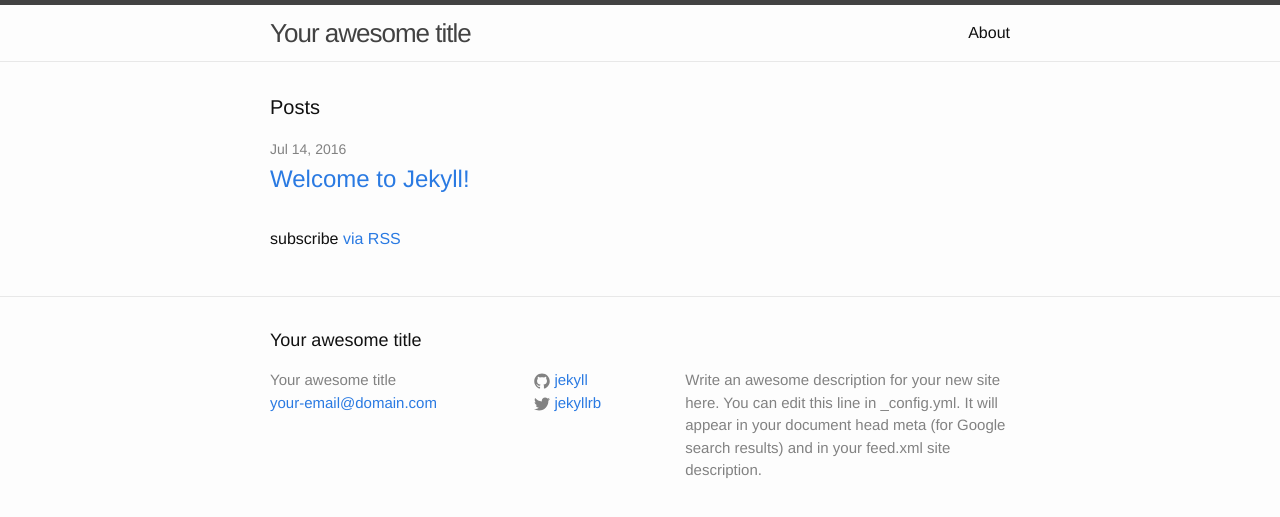
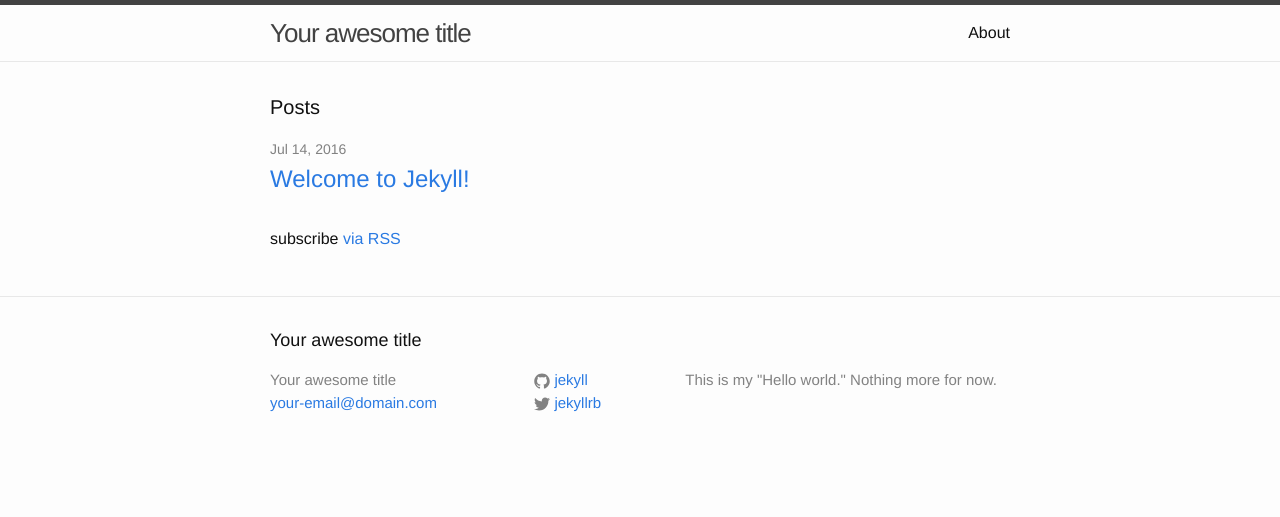
Before and after one commit to kerlich/kerlich.github.io, a Jekyll site: the page built from index.html, in a window 1280 px wide. Shown: the top 517 px of the page. Built offline with Jekyll 4.4.1, drawn with Linux system fonts in a browser that asks for light colours.

Commit message:
Update _config.yml

```diff
--- a/_config.yml
+++ b/_config.yml
@@ -9,9 +9,7 @@
 title: Your awesome title
 email: your-email@domain.com
 description: > # this means to ignore newlines until "baseurl:"
-  Write an awesome description for your new site here. You can edit this
-  line in _config.yml. It will appear in your document head meta (for
-  Google search results) and in your feed.xml site description.
+  This is my "Hello world."  Nothing more for now.
 baseurl: "" # the subpath of your site, e.g. /blog
 url: "http://yourdomain.com" # the base hostname & protocol for your site
 twitter_username: jekyllrb
```
